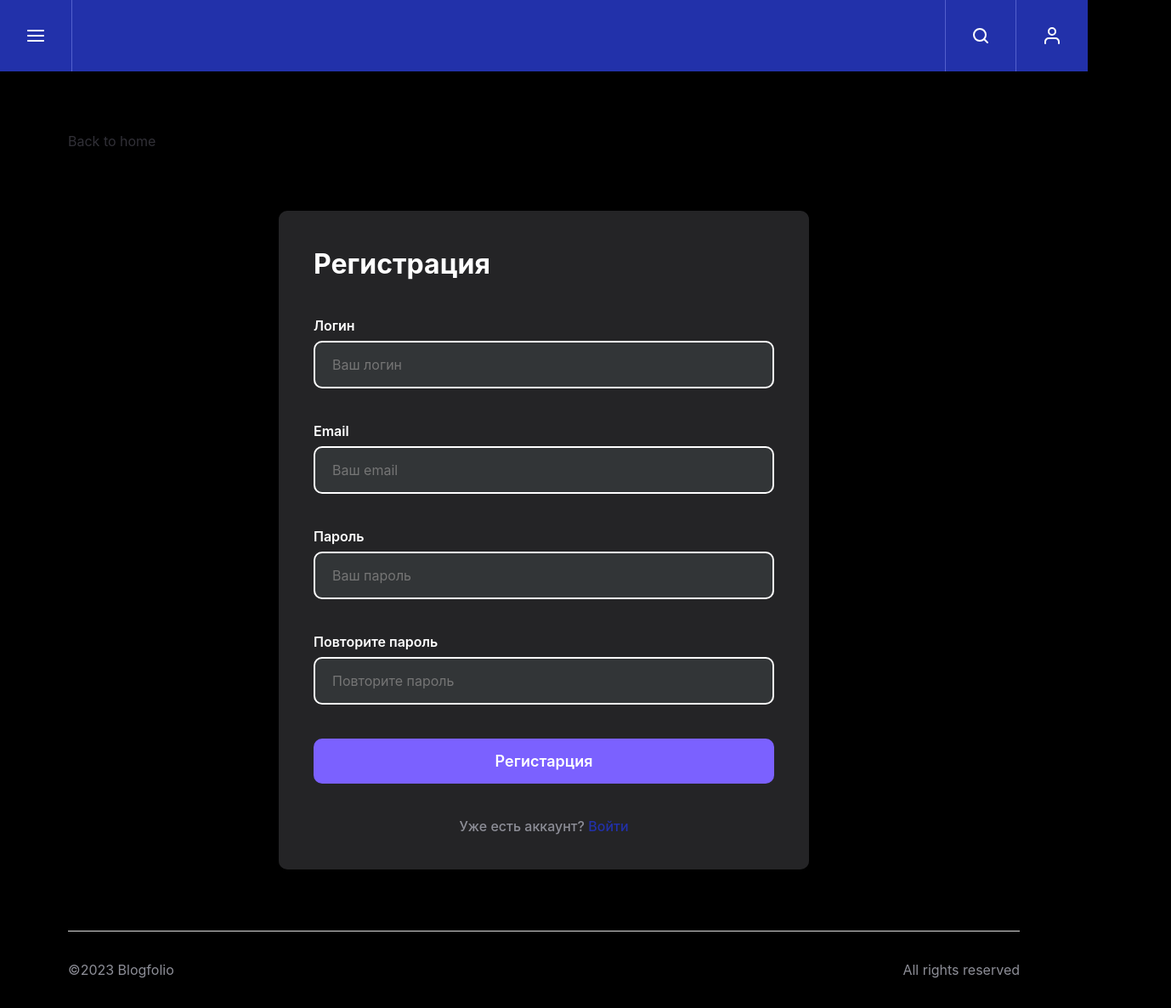
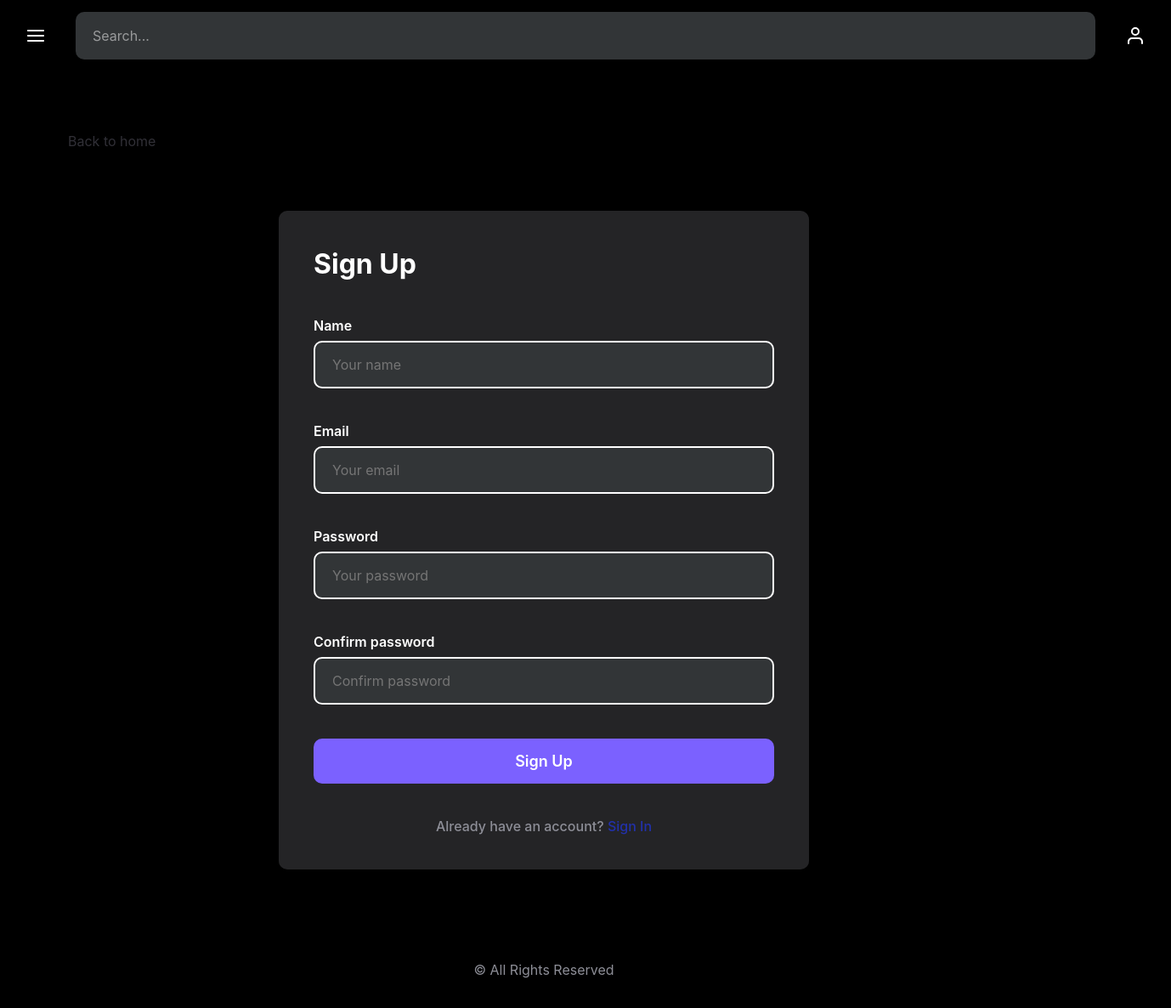
Before and after one commit to DmitryHash/react-experience, a React (Create React App) app: page /sign-up in a window 1280 px wide. Shown: the whole page at 85% size, 1378 px wide, since content can reach past the window. Built offline with nearby package versions, Linux system fonts and the light colour scheme.

Commit message:
change pages for project, add new svg logo

```diff
--- a/src/assets/icons/index.ts
+++ b/src/assets/icons/index.ts
@@ -8,3 +8,4 @@ export { ReactComponent as UserIcon } from './user.svg';
 export { ReactComponent as CancelIcon } from './cancel.svg';
 export { ReactComponent as BurgerMenuIcon } from './burgerMenu.svg';
 export { ReactComponent as SearchIcon } from './search.svg';
+export { ReactComponent as Logotype } from './pixema.svg'
--- a/src/components/BurgerMenu/BurgerMenu.scss
+++ b/src/components/BurgerMenu/BurgerMenu.scss
@@ -1,14 +1,14 @@
 .burgerMenu {
     width: 84px;
     height: 84px;
-    background-color: #2231aa;
+    background-color: #000;
     display: flex;
     justify-content: center;
     align-items: center;
     border: none;
 
     &__btn-box {
-      border-right: 1px solid #5360CD;
+      // border-right: 1px solid #5360CD;
     }
 
         &__content {
--- a/src/components/BurgerMenu/BurgerMenu.tsx
+++ b/src/components/BurgerMenu/BurgerMenu.tsx
@@ -1,5 +1,5 @@
 import { FC, useState } from 'react';
-import { LightIcon, DarkIcon, CancelIcon, BurgerMenuIcon } from '../../assets/icons';
+import { LightIcon, DarkIcon, CancelIcon, BurgerMenuIcon} from '../../assets/icons';
 import { useNavigate } from 'react-router-dom';
 import './BurgerMenu.scss';
 import { Button } from '../Button/Button';
@@ -7,6 +7,7 @@ import { useAppDispatch, useAppSelector } from '../../store/hooks';
 import { isDarktheme } from '../../store/theme/selectors';
 import { toggleThemeAction } from '../../store/theme/actions';
 import { IconButton } from '../IconButton/IconButton';
+
 
 export const BurgerMenu: FC = () => {
     const navigate = useNavigate();
--- a/src/components/Footer/Footer.scss
+++ b/src/components/Footer/Footer.scss
@@ -1,9 +1,9 @@
 .footer {
     height: 91px;
-    border-top: 1px solid #dadada;
+    // border-top: 1px solid #dadada;
     margin-top: auto;
     display: flex;
-    justify-content: space-between;
+    justify-content: center;
     align-items: center;
 
     &__text {
--- a/src/components/Footer/Footer.tsx
+++ b/src/components/Footer/Footer.tsx
@@ -4,8 +4,7 @@ import './Footer.scss';
 export const Footer: FC = () => {
     return (
         <footer className='footer'>
-            <p className='footer__text'>©2023 Blogfolio</p>
-            <p className='footer__text'>All rights reserved</p>
+            <p className='footer__text'>© All Rights Reserved</p>
         </footer>
     )
 };
--- a/src/components/Header/Header.scss
+++ b/src/components/Header/Header.scss
@@ -2,32 +2,36 @@
     height: 84px;
     display: flex;
     justify-content: space-between;
-    background-color: #2231aa;
+    align-items: center;
+    background-color: #000;
 
     &__box {
         display: flex;
         align-items: center;
     }
 
-    &__search {
-        width: 84px;
-        height: 84px;
-        display: flex;
-        justify-content: center;
-        align-items: center;
-        border-right: 1px solid #5360cd;
-        border-left: 1px solid #5360cd;
-        cursor: pointer;
-    }
+    // &__search {
+    //     width: 84px;
+    //     height: 84px;
+    //     display: flex;
+    //     justify-content: center;
+    //     align-items: center;
+    //     border-right: 1px solid #5360cd;
+    //     border-left: 1px solid #5360cd;
+    //     cursor: pointer;
+    // }
 
     &__search-input {
-        width: 100%;
-        height: 100%;
-        padding: 0 32px;
-        background-color: #5360cd;
+        width: 1200px;
+        height: 56px;
+        padding: 0 20px;
+        // background-color: #5360cd;
         border: none;
         color: #fff;
         outline: none;
+        border-radius: 10px;
+        margin: 5px;
+        background-color: #323537;
 
         &::placeholder {
             color: #fff;
@@ -35,6 +39,11 @@
         }
     }
 
+    &__search-box {
+        display: flex;
+
+    }
+
     &__search-input {
         flex: 1;
     }
--- a/src/components/Header/Header.tsx
+++ b/src/components/Header/Header.tsx
@@ -3,19 +3,20 @@ import { BurgerMenu } from '../BurgerMenu/BurgerMenu';
 import { UserInfo } from '../UserInfo/UserInfo';
 import { IconButton } from '../IconButton/IconButton';
 import './Header.scss';
-import { CancelIcon, UserIcon, SearchIcon } from '../../assets/icons';
+import { CancelIcon, UserIcon, SearchIcon, Logotype } from '../../assets/icons';
 import { useNavigate } from 'react-router';
+
 
 export const Header: FC = () => {
     const navigate = useNavigate();
     const isLogged = false;
-    const [openSearch, setOpenSearch] = useState(false);
+    // const [openSearch, setOpenSearch] = useState(false);
     const [searchValue, setSearchValue] = useState('');
 
-    const handleToggleClick = () => {
-        setOpenSearch(!openSearch);
-        setSearchValue('');
-      };
+    // const handleToggleClick = () => {
+    //     setOpenSearch(!openSearch);
+    //     setSearchValue('');
+    //   };
 
       const handleChangeSearch = (newValue: string) => {
         setSearchValue(newValue);
@@ -28,8 +29,8 @@ export const Header: FC = () => {
     return (
         <header className='header'>
             <BurgerMenu />
-            {openSearch && (
-                <div className='header__search-input'>
+            <Logotype />
+                <div className='header__search-box'>
                     <input
                         type="text"
                         className='header__search-input'
@@ -38,19 +39,18 @@ export const Header: FC = () => {
                         onChange={(e) => handleChangeSearch(e.target.value)}
                     />
                 </div>
-            )}
             <div className='header__box'>
                 <div className='header__search'>
-                    <IconButton onClick={handleToggleClick} type='header'>
+                    {/* <IconButton onClick={handleToggleClick} type='header'>
                         {openSearch ? (
                             <CancelIcon />
                         ) : (
                             <SearchIcon />
                         )}
-                    </IconButton>
+                    </IconButton> */}
                  </div>
                  {isLogged ? (
-                     <UserInfo username='Artem Malkin'/>
+                     <UserInfo username='Dmitry Podolnitski '/>
                  ) : (
                     <IconButton onClick={handClickToSignIn} type='header'>
                         <UserIcon />
--- a/src/pages/SignInPage/SignInPage.scss
+++ b/src/pages/SignInPage/SignInPage.scss
@@ -4,11 +4,13 @@
     &__form {
         margin: 72px auto 0;
         max-width: 624px;
-        border: 1px solid #DADADA;
+        border: 1px solid transparent;
         padding: 40px;
         display: flex;
         flex-direction: column;
         row-gap: 40px;
+        background-color: #242426;
+        border-radius: 10px;
 
         &-description {
             text-align: center;
--- a/src/pages/SignInPage/SignInPage.tsx
+++ b/src/pages/SignInPage/SignInPage.tsx
@@ -41,8 +41,8 @@ export const SignInPage: FC = () => {
     return (
         <div className='sign-in'>
             <Breadcrumbs path={[createBackToHomePath]} />
-            <Typography content='Sign In' type='H1'/>
             <form className='sign-in__form'>
+            <Typography content='Sign In' type='H2'/>
                 <Input
                     title='Email'
                     placeholder='Your email'
--- a/src/pages/SignUpPage/SignUpPage.tsx
+++ b/src/pages/SignUpPage/SignUpPage.tsx
@@ -59,23 +59,23 @@ export const SignUpPage: FC = () => {
         }
 
         if (!username) {
-            newErrors.username = 'Введите логин';
+            newErrors.username = 'Name is required';
         }
         if (!email) {
-            newErrors.email = 'Введите Email';
+            newErrors.email = 'Email is required';
         } else if (!/\S+@\S+\.\S+/.test(email)) {
-            newErrors.email = 'Email недействителен';
+            newErrors.email = 'Email is invalid';
         }
         if (!password) {
-            newErrors.password = 'Введите пароль';
+            newErrors.password = 'Password is required';
         }  else if (password.length < 6) {
-            newErrors.password = 'Пароль должен содержать не менее 6 символов';
+            newErrors.password = 'Password must be at least 6 characters long';
           }
         if (!confirmPassword) {
-            newErrors.confirmPassword = 'Повторите пароль';
+            newErrors.confirmPassword = 'Confirm password is required';
         } else if (password !== confirmPassword) {
-            newErrors.confirmPassword = 'Пароли не совпадают';
-            newErrors.password = 'Пароли не совпадают';
+            newErrors.confirmPassword = 'Passwords do not match';
+            newErrors.password = 'Passwords do not match';
         }
 
         let isValid = Object.values(newErrors).every(error => error === '');
@@ -100,40 +100,40 @@ export const SignUpPage: FC = () => {
         <div className='sign-up'>
             <Breadcrumbs path={[createBackToHomePath]} />
             <form className='sign-up__form'>
-            <Typography content='Регистрация' type='H2'/>
+            <Typography content='Sign Up' type='H2'/>
                 <Input
-                    title='Логин'
-                    placeholder='Ваш логин'
+                    title='Name'
+                    placeholder='Your name'
                     value={username}
                     handleChange={handleChangeName}
                     errorMessage={errors.username}
                 />
                 <Input
                     title='Email'
-                    placeholder='Ваш email'
+                    placeholder='Your email'
                     value={email}
                     handleChange={handleChangeEmail}
                     errorMessage={errors.email}
                 />
                 <Input
-                    title='Пароль'
-                    placeholder='Ваш пароль'
+                    title='Password'
+                    placeholder='Your password'
                     value={password}
                     handleChange={handleChangePassword}
                     errorMessage={errors.password}
                 />
                 <Input
-                    title='Повторите пароль'
-                    placeholder='Повторите пароль'
+                    title='Confirm password'
+                    placeholder='Confirm password'
                     value={confirmPassword}
                     handleChange={handleChangeConfirmPassword}
                     errorMessage={errors.confirmPassword}
                 />
-                <Button content='Регистарция' onClick={handleSubmit} type='primary' />
+                <Button content='Sign Up' onClick={handleSubmit} type='primary' />
                 <p className='sign-up__form-description'>
-                    Уже есть аккаунт? {' '}
+                    Already have an account? {' '}
                 <Link to='/sign-in' className='sign-up__form-link'>
-                    Войти
+                    Sign In
                 </Link>
                 </p>
             </form>
```
Also changed, not shown: src/assets/icons/pixema.svg (added).
